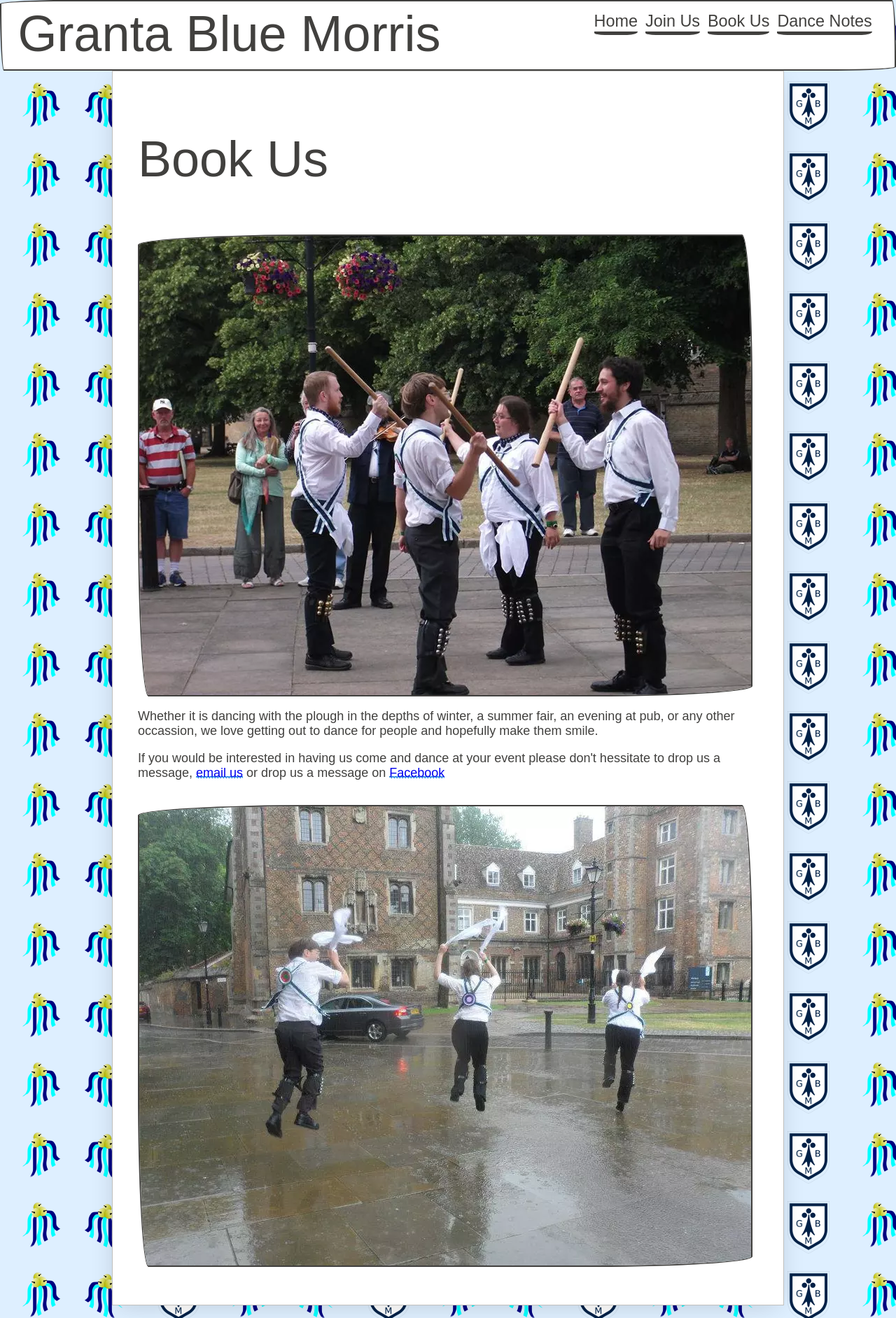
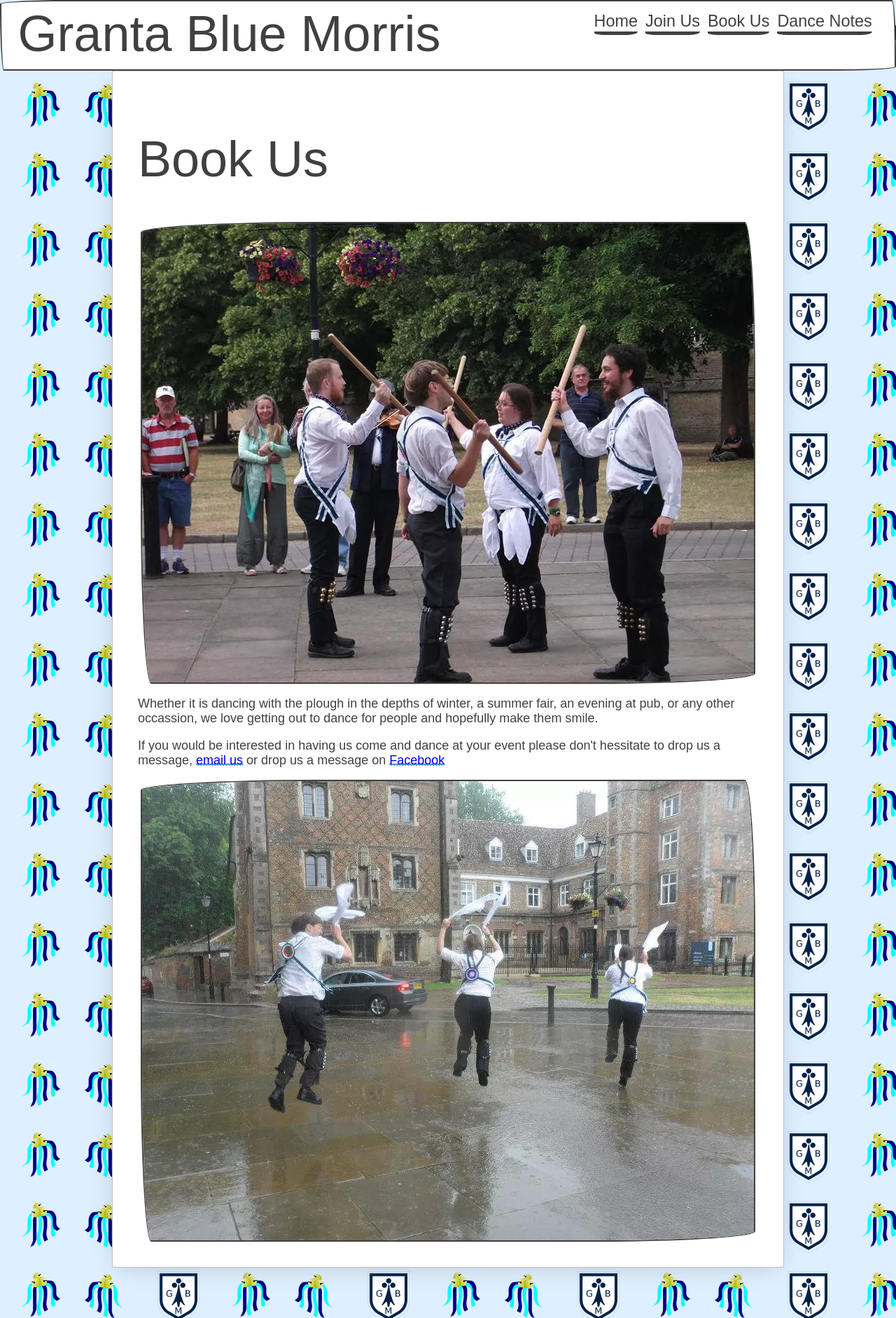
Before and after one commit to prmartinuk/GrantaBlueMorris, a Jekyll site: the page built from book-us.html, in a window 1280 px wide. Shown: the whole page at 70% size. Built offline with Jekyll 4.4.1, drawn with Linux system fonts in a browser that asks for light colours; some web fonts are replaced.

Commit message:
Lazy load Facebook plugin. Correct responsive images

```diff
--- a/_includes/img1024.html
+++ b/_includes/img1024.html
@@ -1 +1 @@
-<picture><source type="image/webp" sizes="100vw" srcset="img/{{ include.baseName }}1024.webp 1024w, img/{{ include.baseName }}512.webp 512w, img/{{ include.baseName }}256.webp 256w" /><img src="img/{{ include.baseName }}874.jpg" sizes="(min-width: 960px) 1024px, 100vw" srcset="img/{{ include.baseName }}1024.jpg 1024w, img/{{ include.baseName }}512.jpg 512w, img/{{ include.baseName }}256.jpg 256w" alt="{{ include.alt }}" class="{{ include.class }}" /></picture>
+<picture><source type="image/webp" sizes="90vw" srcset="img/{{ include.baseName }}1024.webp 1024w, img/{{ include.baseName }}512.webp 512w, img/{{ include.baseName }}256.webp 256w" /><img src="img/{{ include.baseName }}1024.jpg" sizes="90vw" srcset="img/{{ include.baseName }}1024.jpg 1024w, img/{{ include.baseName }}512.jpg 512w, img/{{ include.baseName }}256.jpg 256w" alt="{{ include.alt }}" class="{{ include.class }}" /></picture>
--- a/_includes/img480.html
+++ b/_includes/img480.html
@@ -1 +1 @@
-<picture><source type="image/webp" sizes="(min-width: 480px) 480px, 100vw" srcset="img/{{ include.baseName }}480.webp 480w, img/{{ include.baseName }}240.webp 240w" /><img src="img/{{ include.baseName }}480.jpg" sizes="(min-width: 480px) 480px, 100vw" srcset="img/{{ include.baseName }}480.jpg 480w, img/{{ include.baseName }}240.jpg 240w" alt="{{ include.alt }}" class="{{ include.class }}" /></picture>
+<picture><source type="image/webp" sizes="(min-width: 480px) 480px, calc( 100vw - 7rem )" srcset="img/{{ include.baseName }}480.webp 480w, img/{{ include.baseName }}240.webp 240w" /><img src="img/{{ include.baseName }}480.jpg" sizes="(min-width: 480px) 480px, calc( 100vw - 7rem )" srcset="img/{{ include.baseName }}480.jpg 480w, img/{{ include.baseName }}240.jpg 240w" alt="{{ include.alt }}" class="{{ include.class }}" /></picture>
--- a/_includes/img874.html
+++ b/_includes/img874.html
@@ -1 +1 @@
-<picture><source type="image/webp" sizes="(min-width: 960px) 874px, 100vw" srcset="img/{{ include.baseName }}874.webp 874w, img/{{ include.baseName }}437.webp 437w, img/{{ include.baseName }}219.webp 219w" /><img src="img/{{ include.baseName }}874.jpg" sizes="(min-width: 960px) 874px, 100vw" srcset="img/{{ include.baseName }}874.jpg 874w, img/{{ include.baseName }}437.jpg 437w, img/{{ include.baseName }}219.jpg 219w" alt="{{ include.alt }}" class="{{ include.class }}" /></picture>
+<picture><source type="image/webp" sizes="(min-width: 960px) 874px, calc( 100vw - 7rem )" srcset="img/{{ include.baseName }}874.webp 874w, img/{{ include.baseName }}437.webp 437w, img/{{ include.baseName }}219.webp 219w" /><img src="img/{{ include.baseName }}874.jpg" sizes="(min-width: 960px) 874px, calc( 100vw - 7rem )" srcset="img/{{ include.baseName }}874.jpg 874w, img/{{ include.baseName }}437.jpg 437w, img/{{ include.baseName }}219.jpg 219w" alt="{{ include.alt }}" class="{{ include.class }}" /></picture>
--- a/_scss/content/_images.scss
+++ b/_scss/content/_images.scss
@@ -4,6 +4,8 @@
   display: block;
   height: auto;
   max-width: 100%;
+  margin-left: auto;
+  margin-right: auto;
 
   &.float-left {
     float: left;
--- a/_scss/layout/_container.scss
+++ b/_scss/layout/_container.scss
@@ -3,12 +3,6 @@
   max-width: 960px;
   position: relative;
   width: 100%;
-  @include resp(medium) {
-    width: 85%;
-  }
-  @include resp(xsmall) {
-    width: 90%;
-  }
 }
 
 .section {
--- a/book-us.html
+++ b/book-us.html
@@ -22,10 +22,10 @@
 	{% include menu.html %}
 	<div class="paper container">
 		<h1>Book Us</h1>
-		{% include img874.html baseName="elyCathedral" alt="Granta Blue dancing outside Ely Cathedral" class="float-left" %}
+		{% include img874.html baseName="elyCathedral" alt="Granta Blue dancing outside Ely Cathedral" class="" %}
 		<p>Whether it is dancing with the plough in the depths of winter, a summer fair, an evening at pub, or any other occassion, we love getting out to dance for people and hopefully make them smile.</p>
 		<p>If you would be interested in having us come and dance at your event please don't hessitate to drop us a message, <a href="mailto:cumorris@googlemail.com">email us</a> or drop us a message on <a href="https://www.facebook.com/GrantaBlueMorris/">Facebook</a></p>
-		{% include img874.html baseName="comeRain" alt="Come rain or shine we are always dancing" class="float-left" %}
+		{% include img874.html baseName="comeRain" alt="Come rain or shine we are always dancing" class="" %}
 	</div>
 </div>
 </body>
```
Also changed, not shown: index.html (+19 -2 lines).
